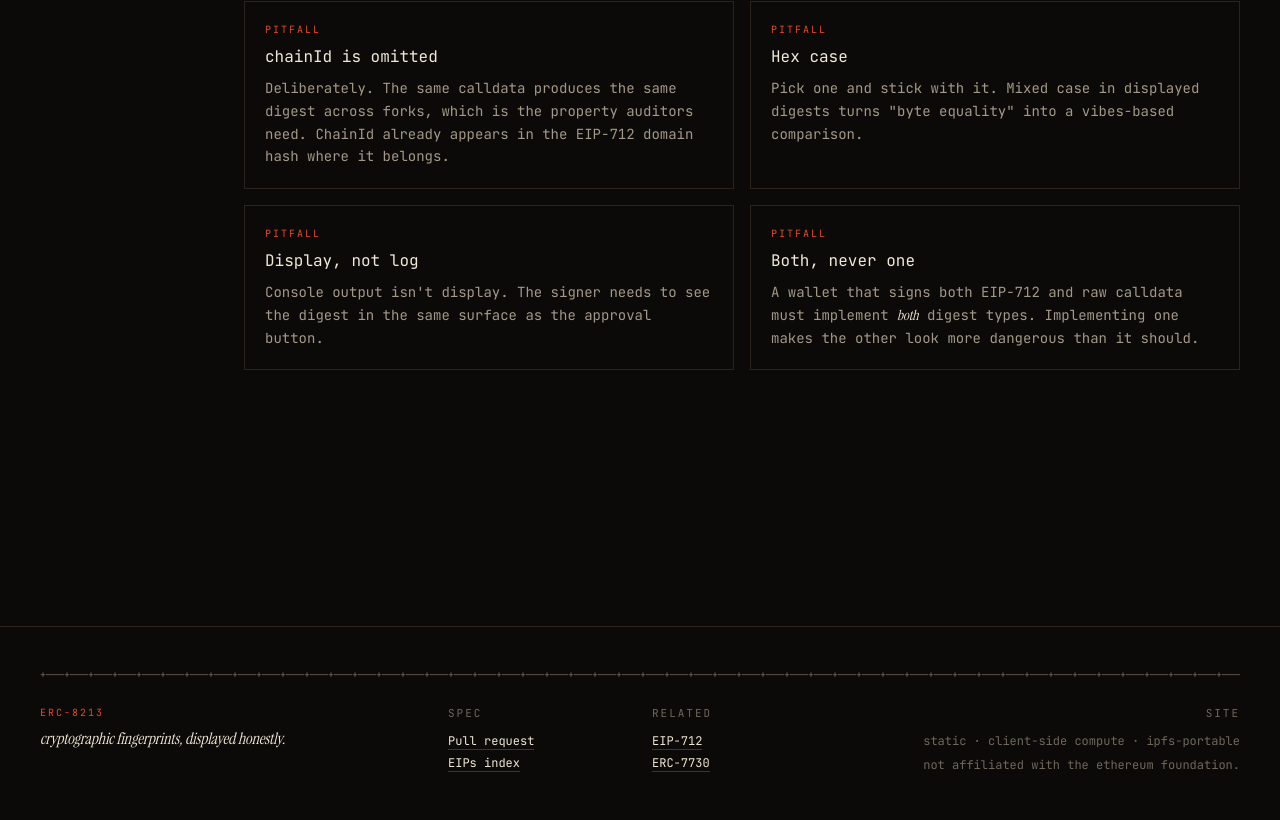
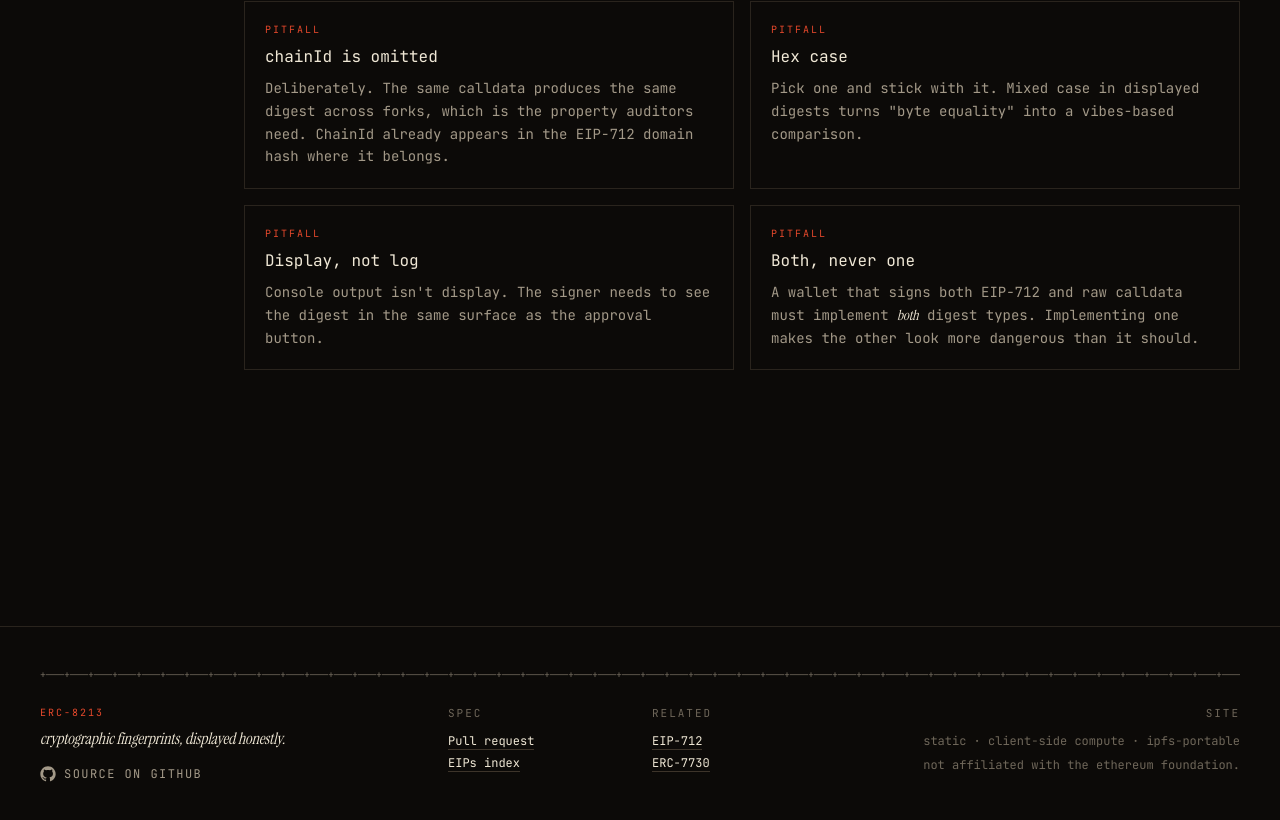
Before and after one commit to PatrickAlphaC/erc8213, a Next.js app: page /implement in a window 1280 px wide. Shown: the part 3544-4364 px from the top of the page. Built offline with nearby package versions, Linux system fonts and the light colour scheme.

Commit message:
feat: github

```diff
--- a/app/components/Footer.tsx
+++ b/app/components/Footer.tsx
@@ -13,6 +13,26 @@ export function Footer() {
             <p className="serif-italic text-base text-ink leading-snug max-w-xs">
               cryptographic fingerprints, displayed honestly.
             </p>
+            <a
+              href="https://github.com/PatrickAlphaC/erc8213"
+              target="_blank"
+              rel="noopener noreferrer"
+              aria-label="Source on GitHub"
+              className="mt-4 inline-flex items-center gap-2 text-ink-dim hover:text-accent transition-colors"
+            >
+              <svg
+                width="16"
+                height="16"
+                viewBox="0 0 24 24"
+                fill="currentColor"
+                aria-hidden="true"
+              >
+                <path d="M12 .5C5.65.5.5 5.65.5 12c0 5.08 3.29 9.39 7.86 10.91.58.11.79-.25.79-.56v-1.97c-3.2.7-3.87-1.54-3.87-1.54-.52-1.33-1.28-1.69-1.28-1.69-1.05-.71.08-.7.08-.7 1.16.08 1.77 1.19 1.77 1.19 1.03 1.76 2.7 1.25 3.36.96.1-.74.4-1.25.73-1.54-2.55-.29-5.24-1.28-5.24-5.69 0-1.26.45-2.29 1.19-3.09-.12-.29-.51-1.46.11-3.05 0 0 .97-.31 3.18 1.18.92-.26 1.91-.39 2.89-.39s1.97.13 2.89.39c2.21-1.49 3.18-1.18 3.18-1.18.62 1.59.23 2.76.11 3.05.74.8 1.19 1.83 1.19 3.09 0 4.42-2.69 5.39-5.26 5.68.41.36.78 1.06.78 2.13v3.16c0 .31.21.67.79.56C20.21 21.39 23.5 17.08 23.5 12 23.5 5.65 18.35.5 12 .5z" />
+              </svg>
+              <span className="text-xs tracking-[0.12em] uppercase">
+                Source on GitHub
+              </span>
+            </a>
           </div>
           <div className="md:col-span-2">
             <div className="marginalia mb-3">Spec</div>
```
